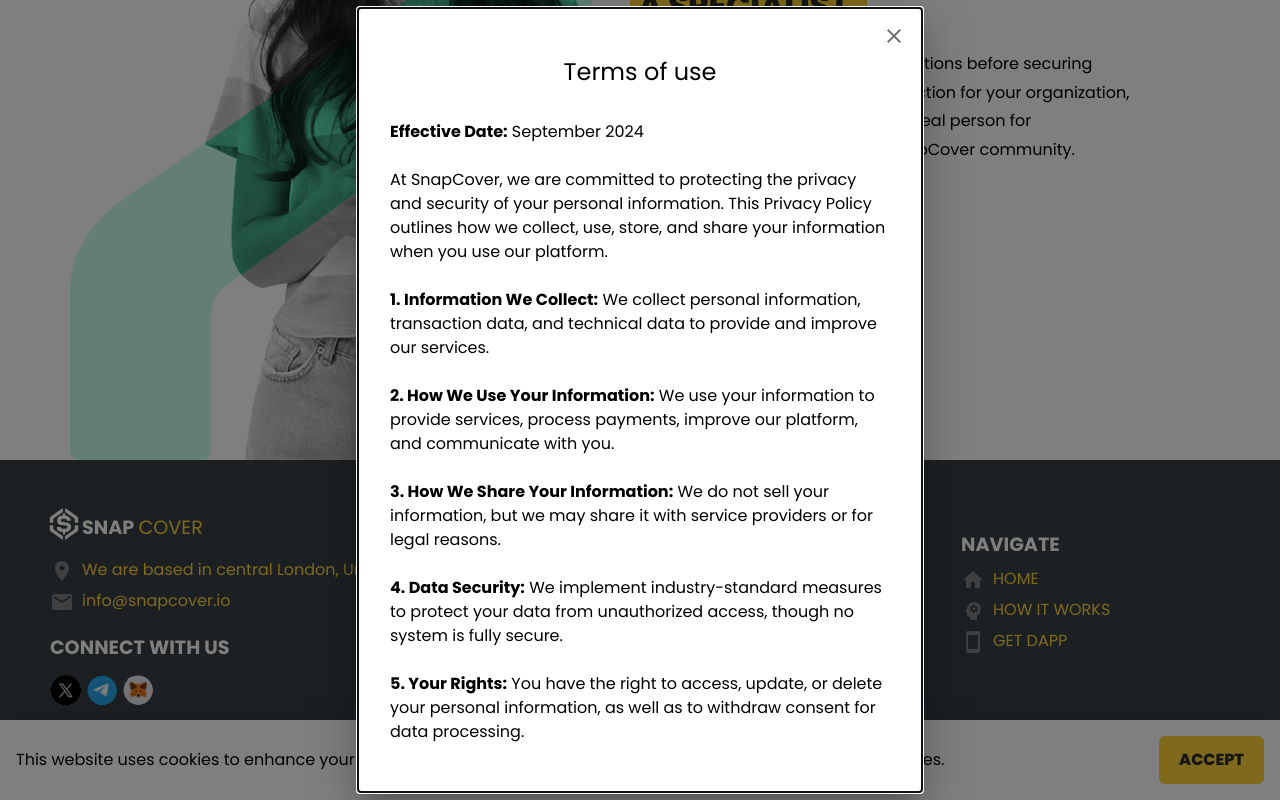
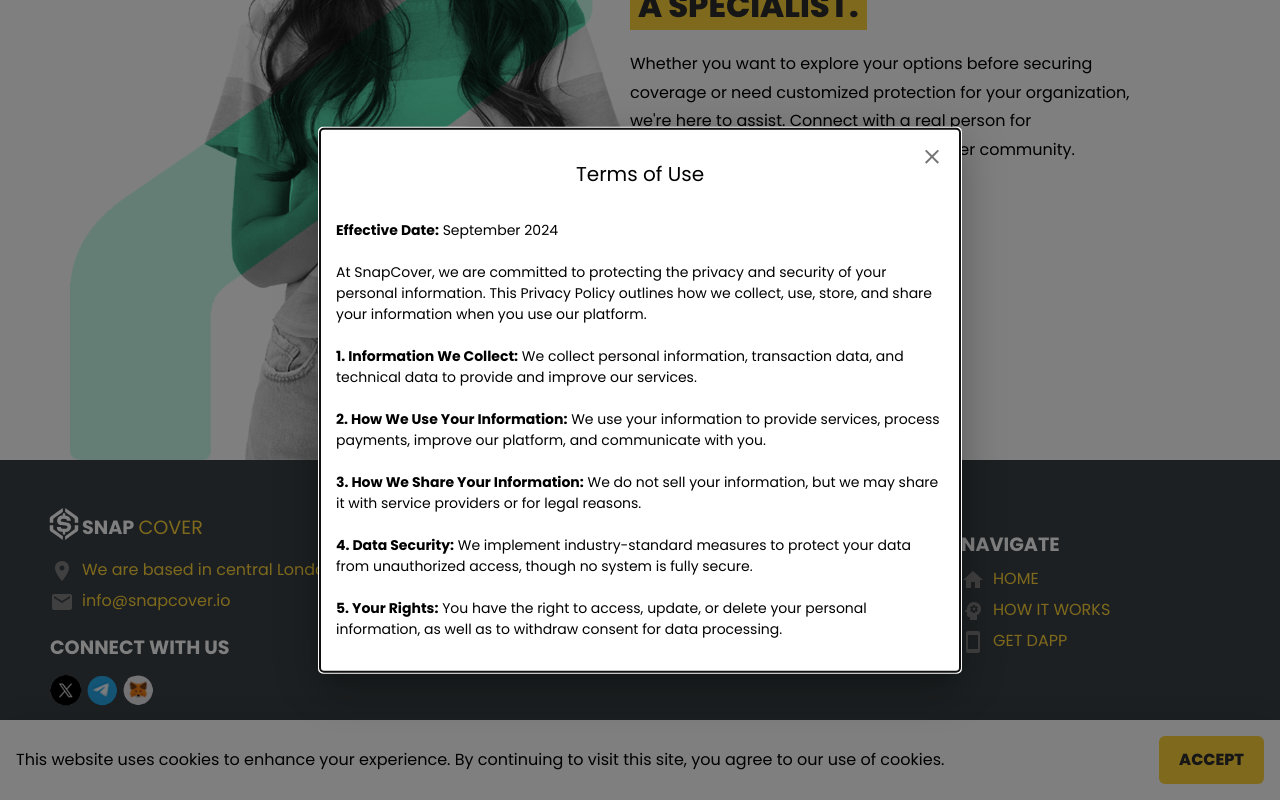
Before and after one commit to Artchibald/snap-cover, a React (Create React App) app in the folder snap-cover-app/: page / in a window 1280 px wide. Both pictures are taken after a click on the element "TERMS". Shown: the part 3014-3814 px from the top of the page. Built offline with nearby package versions, Linux system fonts and the light colour scheme.

Commit message:
text amends done

```diff
--- a/snap-cover-app/src/assets/js/modal_policy.tsx
+++ b/snap-cover-app/src/assets/js/modal_policy.tsx
@@ -3,7 +3,7 @@
 import CloseIcon from '@mui/icons-material/Close';
 import { motion } from 'framer-motion';
 import { useInView } from 'react-intersection-observer';
-import styles from './modal_policy.module.scss';
+//import styles from './modal_policy.module.scss';
 
 interface ModalPolicyProps {
     open: boolean;
@@ -12,13 +12,11 @@
 
 const FadeInModal: React.FC<ModalPolicyProps> = ({ open, onClose }) => {
 
-
     const [ref, inView] = useInView({
-        triggerOnce: true, // Trigger animation only once
-        threshold: 0.1,    // Trigger when 10% of the component is visible
+        triggerOnce: true,
+        threshold: 0.1,
     });
 
-    // Animation variants
     const fadeIn = {
         hidden: { opacity: 0 },
         visible: { opacity: 1 },
@@ -29,17 +27,10 @@
         visible: { y: 0 },
     };
 
-    //     <Button onClick={handleOpen} variant="contained" color="primary">
-    //     Open Modal
-    // </Button>
-
     return (
-        <>
-
         <Modal open={open} onClose={onClose}>
             <Box
                 ref={ref}
-                    className={styles.modalBox}
                 component={motion.div}
                 initial="hidden"
                 animate={inView ? 'visible' : 'hidden'}
@@ -52,10 +43,16 @@
                     transform: 'translate(-50%, -50%)',
                     bgcolor: 'background.paper',
                     boxShadow: 24,
-                        p: 4,
-                        borderRadius: 0,
-                        maxWidth: 500,
+                    p: 2,
+                    borderRadius: 1,
+                    maxWidth: '90%',
+                    maxHeight: '90vh',
+                    overflowY: 'auto', // Enable vertical scrolling
                     textAlign: 'center',
+                    '@media (max-width:600px)': {
+                        p: 1,
+                        minWidth: '90%',
+                    },
                 }}
             >
                 <IconButton
@@ -69,21 +66,27 @@
                     <CloseIcon />
                 </IconButton>
                 <motion.div variants={slideUp} transition={{ duration: 0.8, delay: 0.2 }}>
-
                     <Typography
                         sx={{
                             marginTop: 2,
                             marginBottom: 4,
-
+                            fontSize: 'h6.fontSize',
                         }}
                         variant="h5"
-                            gutterBottom>
-                            Terms of use
+                        gutterBottom
+                    >
+                        Terms of Use
                     </Typography>
                 </motion.div>
                 <motion.div variants={slideUp} transition={{ duration: 0.8, delay: 0.4 }}>
-                        <motion.div variants={slideUp} transition={{ duration: 0.8, delay: 0.4 }}>
-                            <Typography variant="body1" sx={{ marginBottom: '16px', textAlign: 'left' }}>
+                    <Typography
+                        variant="body1"
+                        sx={{
+                            marginBottom: '16px',
+                            textAlign: 'left',
+                            fontSize: 'body2.fontSize',
+                        }}
+                    >
                         <strong>Effective Date:</strong> September 2024
                         <br /><br />
                         At SnapCover, we are committed to protecting the privacy and security of your personal information. This Privacy Policy outlines how we collect, use, store, and share your information when you use our platform.
@@ -99,19 +102,8 @@
                         <strong>5. Your Rights:</strong> You have the right to access, update, or delete your personal information, as well as to withdraw consent for data processing.
                     </Typography>
                 </motion.div>
-                    </motion.div>
-                    <motion.div variants={slideUp} transition={{ duration: 0.8, delay: 0.6 }}>
-                        {/* <Button
-                            variant="contained"
-                            color="primary"
-                            href="https://snaps.metamask.io/?utm_source=metamask&utm_medium=website&utm_campaign=snaps_open_beta_announcement"
-                        >
-                            Get the Dapp Now
-                        </Button> */}
-                    </motion.div>
             </Box>
         </Modal>
-        </>
     );
 };
 
```
Lines whose indentation alone changed are shown as unchanged.
